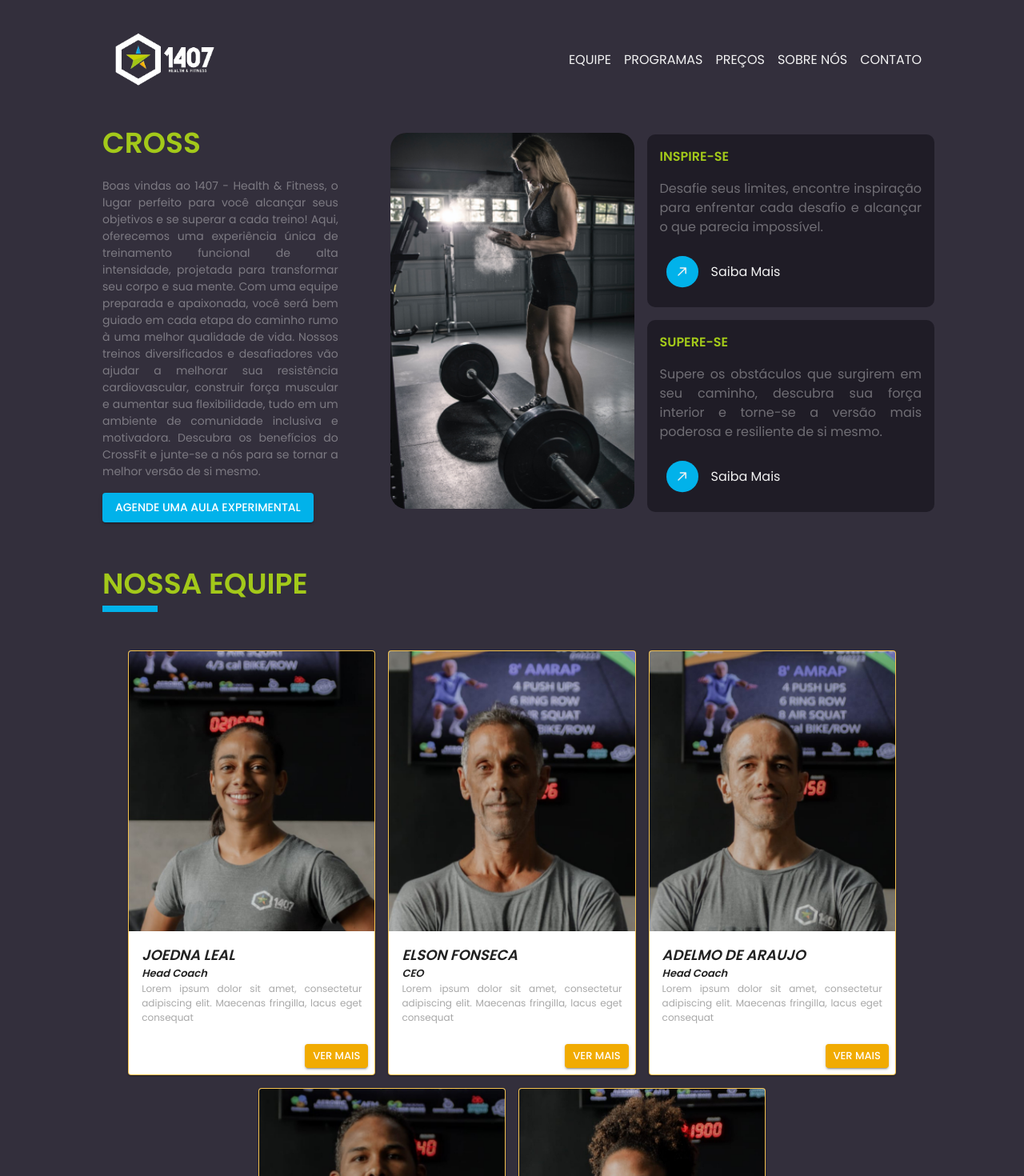
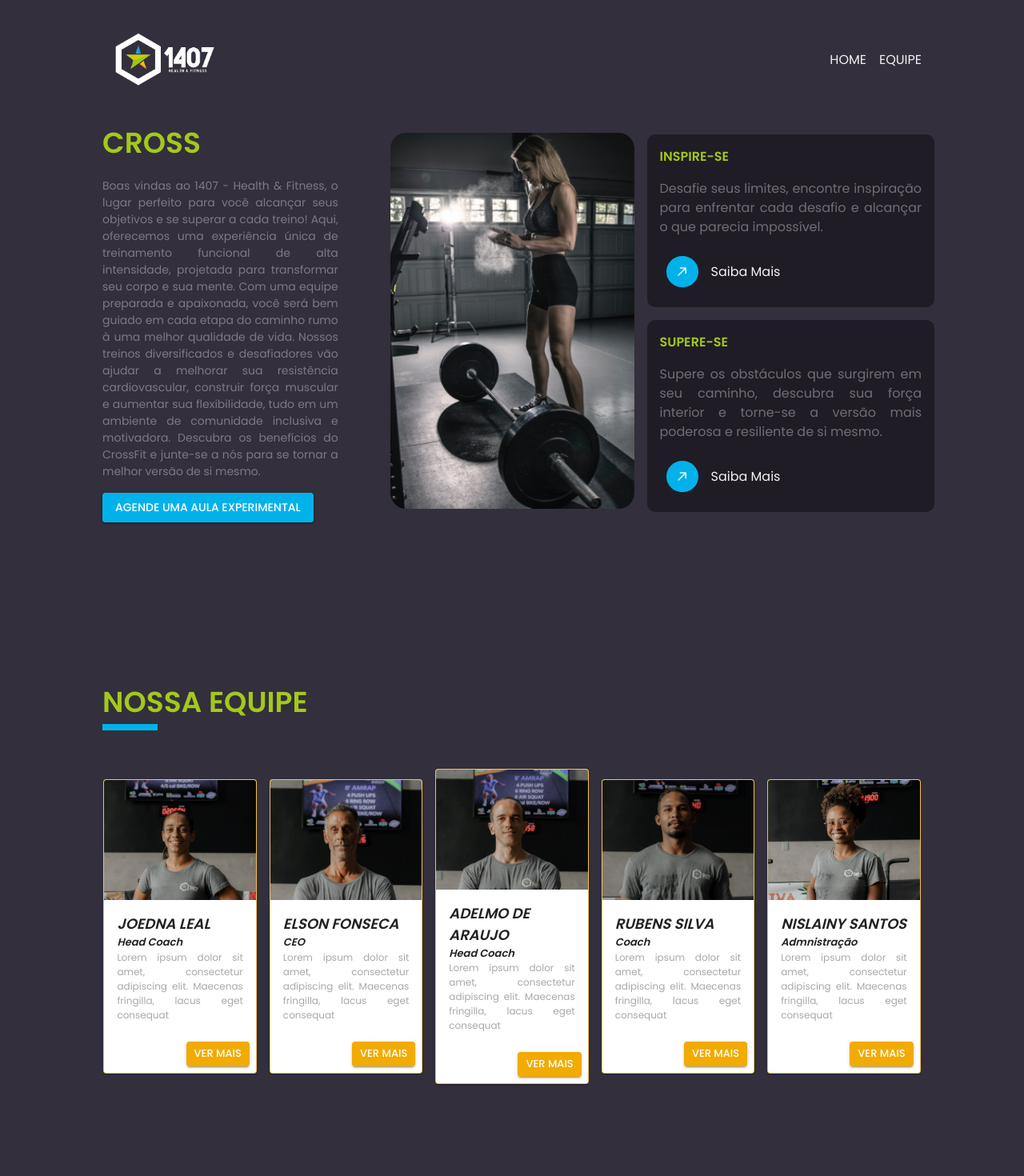
Before and after one commit to lucasrodrigges/1407-site, a React (Vite) app: page / in a window 1280 px wide. Shown: the top 1470 px of the page at 80% size. Built offline with nearby package versions, Linux system fonts and the light colour scheme.

Commit message:
responsive css

```diff
--- a/src/components/Cross/Index.jsx
+++ b/src/components/Cross/Index.jsx
@@ -7,7 +7,9 @@ import CatchPhrases from './Components/CatchPhrases';
 
 export default function Cross() {
   return (
-    <Box sx={{
+    <Box
+      id="home"
+      sx={{
         width: {
           xs: '90%',
           md: '80%',
--- a/src/components/Header/Index.jsx
+++ b/src/components/Header/Index.jsx
@@ -3,22 +3,28 @@ import React from 'react';
 import Logo from './components/Logo';
 import NavHeaderCard from './components/NavHeaderCard';
 
-const navs = [{
-  label: 'EQUIPE',
-  path: '#team',
-}, {
-  label: 'PROGRAMAS',
-  path: '#programs',
-}, {
-  label: 'PREÇOS',
-  path: '#prices',
-}, {
-  label: 'SOBRE NÓS',
-  path: '#about',
-}, {
-  label: 'CONTATO',
-  path: '#contact',
-}];
+const navs = [
+  {
+    label: 'HOME',
+    path: 'home',
+  },
+  // {
+  //   label: 'PROGRAMAS',
+  //   path: '#programs',
+  // },
+  // {
+  //   label: 'PREÇOS',
+  //   path: '#prices',
+  // },
+  {
+    label: 'EQUIPE',
+    path: 'team',
+  },
+  // {
+  //   label: 'CONTATO',
+  //   path: '#contact',
+  // },
+];
 
 export default function Header() {
   return (
--- a/src/components/Header/components/NavHeaderCard.jsx
+++ b/src/components/Header/components/NavHeaderCard.jsx
@@ -4,7 +4,7 @@ import { Link } from 'react-scroll';
 
 export default function NavHeaderCard({ nav }) {
   return (
-    <Link to={nav.path}>
+    <Link to={nav.path} smooth>
       <Typography
         variant="h6"
         fontWeight={400}
--- a/src/components/OurTeam/Index.jsx
+++ b/src/components/OurTeam/Index.jsx
@@ -33,7 +33,7 @@ const cards = [{
   image: RubensImage,
   path: 'https://www.instagram.com/rubensff73/',
 }, {
-  title: 'Looh',
+  title: 'Nislainy Santos',
   subtitle: 'Admnistração',
   info: 'Lorem ipsum dolor sit amet, consectetur adipiscing elit. Maecenas fringilla, lacus eget consequat ',
   image: LoohImage,
@@ -42,7 +42,12 @@ const cards = [{
 
 export default function OurTeam() {
   return (
-    <Box sx={{
+    <Box
+      id="team"
+      sx={{
+        height: {
+          md: '100vh',
+        },
         width: {
           xs: '90%',
           sm: '75%',
@@ -66,11 +71,11 @@ export default function OurTeam() {
           width: '100%',
           display: 'flex',
           flexWrap: {
-            md: 'wrap',
+            sm: 'wrap',
           },
           flexDirection: {
             xs: 'column',
-            md: 'row',
+            sm: 'row',
           },
           justifyContent: 'center',
           alignItems: 'center',
--- a/src/components/OurTeam/components/TeamCard.jsx
+++ b/src/components/OurTeam/components/TeamCard.jsx
@@ -10,8 +10,10 @@ export default function TeamCard({ card }) {
       sx={{
         width: {
           xs: '100%',
-          sm: '80%',
+          sm: '45%',
           md: '30%',
+          lg: '18.5%',
+          // lg: '18%',
         },
         border: '1px solid #f1a902b2',
         transition: '0.5s',
@@ -37,7 +39,8 @@ export default function TeamCard({ card }) {
             objectFit: 'cover',
             height: {
               xs: '200px',
-              sm: '350px',
+              sm: '200px',
+              md: '150px',
             },
           }}
         />
```
Lines whose indentation alone changed are shown as unchanged.
